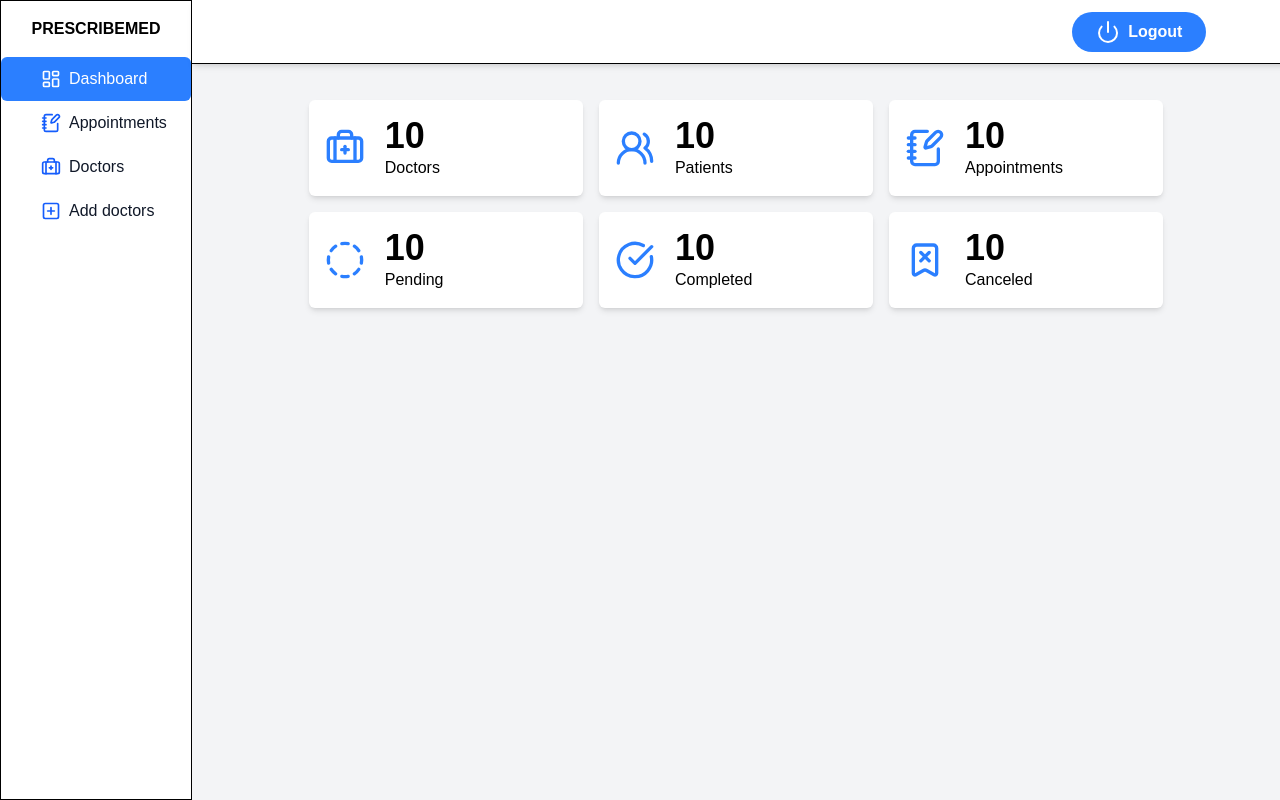
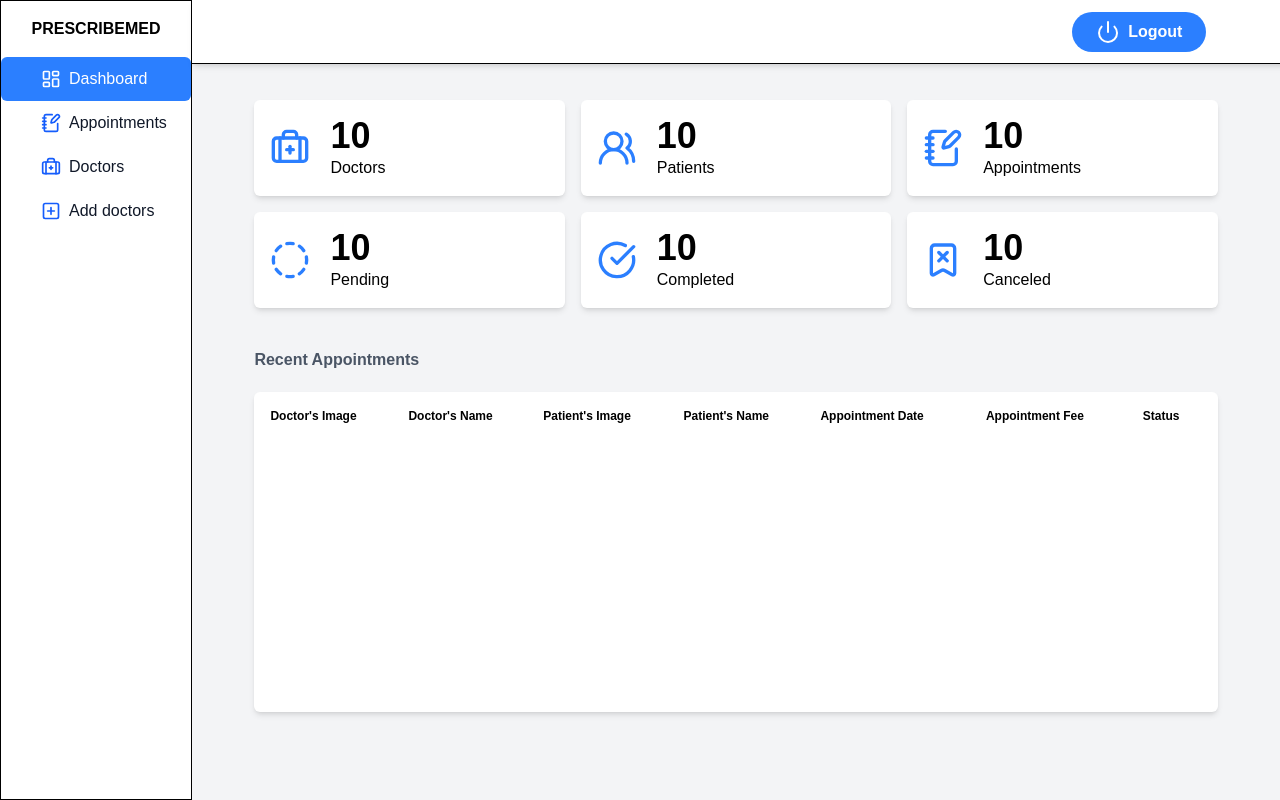
Before and after one commit to TONY-OCHIENG/PrescribeMed, a React (Vite) app in the folder client/: page /admin in a window 1280 px wide. Built offline with nearby package versions, Linux system fonts and the light colour scheme; no server answers.

Commit message:
Adding recent appointments table

```diff
--- a/client/src/pages/Dashboard.jsx
+++ b/client/src/pages/Dashboard.jsx
@@ -3,7 +3,7 @@ import React from 'react'
 
 function Dashboard() {
   return (
-    <div className='w-full md:max-w-[80%] px-2 mx-auto '>
+    <div className='w-full md:max-w-[90%] px-2 mx-auto '>
         <div className='grid grid-cols-1 md:grid-cols-3 gap-4 mt-25'>
         <div className='p-4 bg-white rounded-md shadow-md flex items-center gap-5'>
             <BriefcaseMedicalIcon className='h-10 w-10 text-blue-500'/>
@@ -47,7 +47,21 @@ function Dashboard() {
                 <p>Canceled</p>
             </div>
         </div>
-    </div>
+      </div>
+      <h1 className='text-gray-600 mt-10 font-extrabold'>Recent Appointments</h1>
+      <div className='p-4 rounded-md shadow-md mt-5 bg-white h-[320px] overflow-y-auto overflow-x-auto'>
+        <table className='w-full'>
+            <thead className='text-xs text-left'>
+                <th>Doctor's Image</th>
+                <th>Doctor's Name</th>
+                <th>Patient's Image</th>
+                <th>Patient's Name</th>
+                <th>Appointment Date</th>
+                <th>Appointment Fee</th>
+                <th>Status</th>
+            </thead>
+        </table>
+      </div>
     </div>
   )
 }
```
